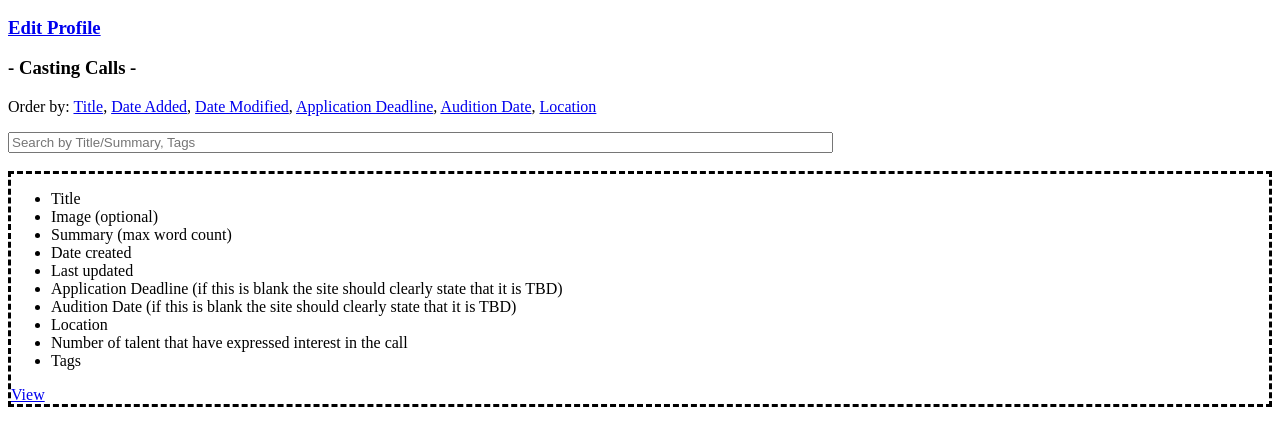
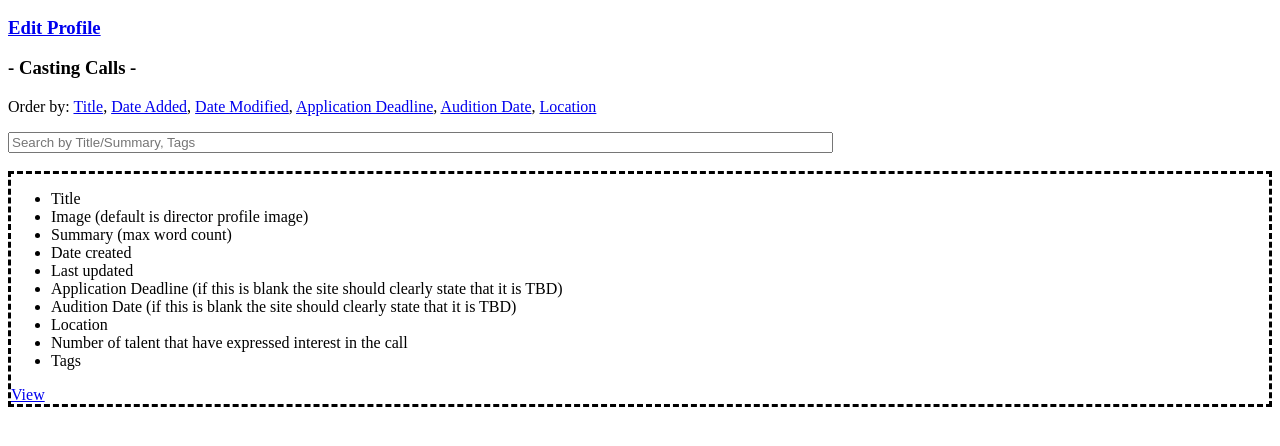
Before and after one commit to AnthonyWaithaka/MCH, a plain HTML site: page director/dashboard.html in a window 1280 px wide. Shown: the part 100-546 px from the top of the page. Drawn offline with Linux system fonts and the light colour scheme.

Commit message:
minor edits

```diff
--- a/director/dashboard.html
+++ b/director/dashboard.html
@@ -14,7 +14,7 @@
         <div id="casting call card" style="border-style: dashed; border-color: black;">
             <ul>
                 <li>Title</li>
-                <li>Image (optional)</li>
+                <li>Image (default is director profile image)</li>
                 <li>Summary (max word count)</li>
                 <li>Date created</li>
                 <li>Last updated</li>
```
Also changed, not shown: talent/ccallcardview.html (+1 -1 lines), talent/dashboard.html (+1 -1 lines), 1 other file.
